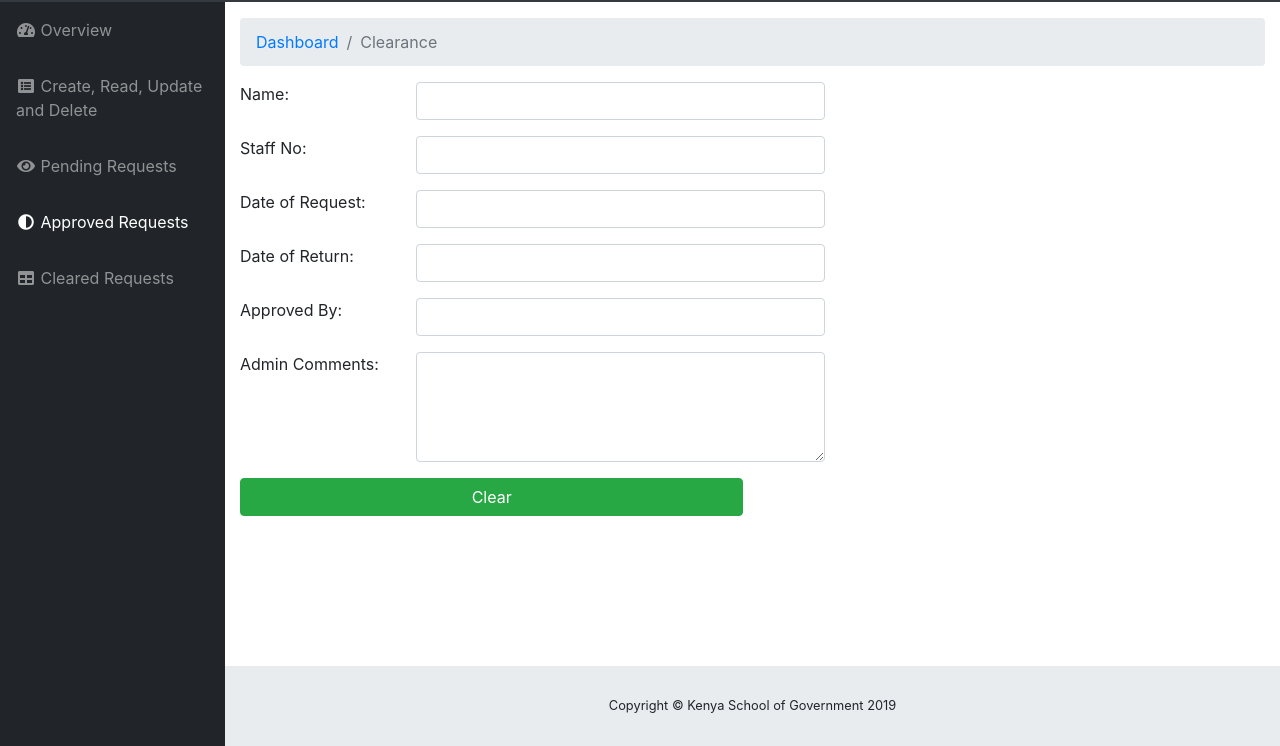
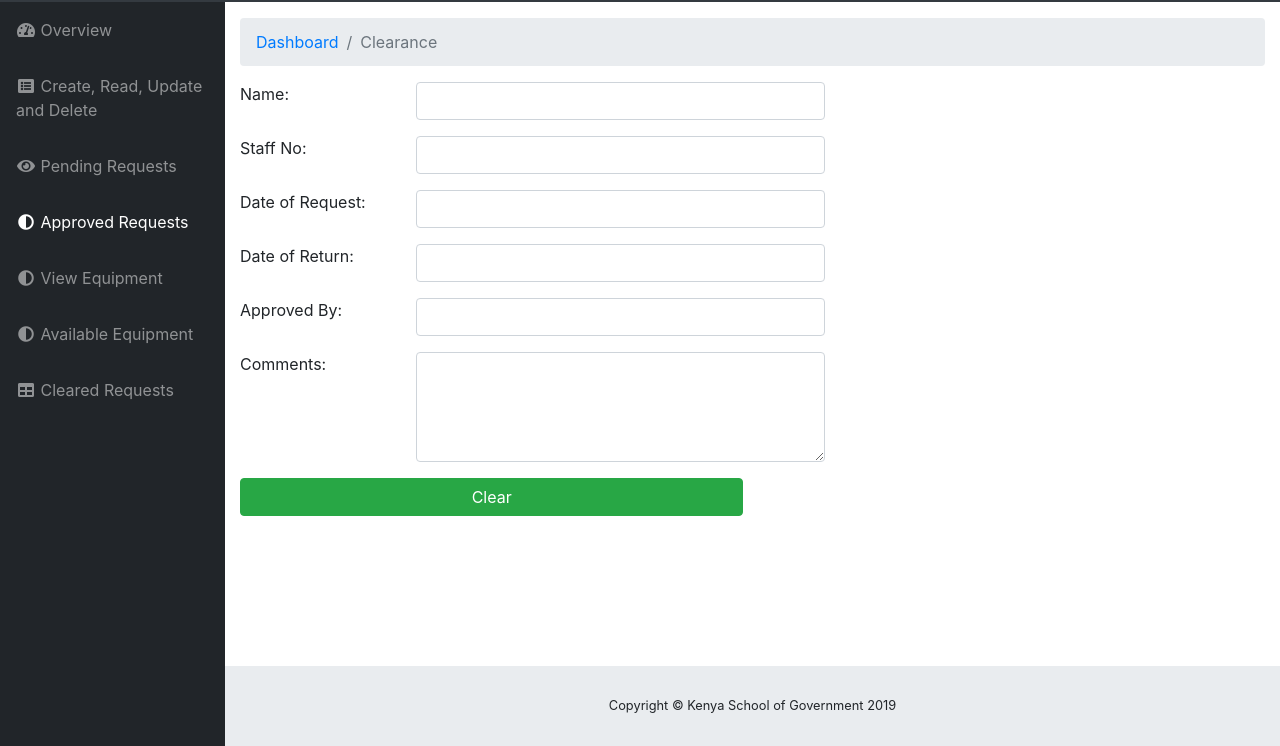
Before and after one commit to Kaberere/Portal, a website with bundled scripts: page startbootstrap-sb-admin-gh-pages/clear.html in a window 1280 px wide. Shown: the part 54-800 px from the top of the page. Built offline with nearby package versions, Linux system fonts and the light colour scheme.

Commit message:
Added view and available equipment on side bar

```diff
--- a/startbootstrap-sb-admin-gh-pages/clear.html
+++ b/startbootstrap-sb-admin-gh-pages/clear.html
@@ -123,6 +123,16 @@
           <span>Approved Requests</span></a>
       </li>
       <li class="nav-item">
+        <a class="nav-link" href="view-equipment.html">
+          <i class="fas fa-fw fa-adjust"></i>
+          <span>View Equipment</span></a>
+      </li>
+      <li class="nav-item">
+        <a class="nav-link" href="available-equipment.html">
+          <i class="fas fa-fw fa-adjust"></i>
+          <span>Available Equipment</span></a>
+      </li>
+      <li class="nav-item">
         <a class="nav-link" href="clearedRequests.html">
           <i class="fas fa-fw fa-table"></i>
           <span>Cleared Requests</span></a>
@@ -173,7 +183,7 @@
             </div>
           </div>
           <div class="form-group row">
-            <label class="contro-label col-sm-2" for="exampleFormControlTextarea1">Admin Comments:</label>
+            <label class="contro-label col-sm-2" for="exampleFormControlTextarea1">Comments:</label>
             <div class="col-sm-5">
               <textarea class="form-control" id="exampleFormControlTextarea1" rows="4"></textarea>
             </div>
```
Also changed, not shown: startbootstrap-sb-admin-gh-pages/Crud.html (+10 -0 lines), startbootstrap-sb-admin-gh-pages/PendingRequests.html (+10 -0 lines), startbootstrap-sb-admin-gh-pages/approvedRequests.html (+10 -0 lines), startbootstrap-sb-admin-gh-pages/assign.html (+10 -0 lines), startbootstrap-sb-admin-gh-pages/clearedRequests.html (+10 -0 lines), startbootstrap-sb-admin-gh-pages/index.html (+10 -0 lines).
